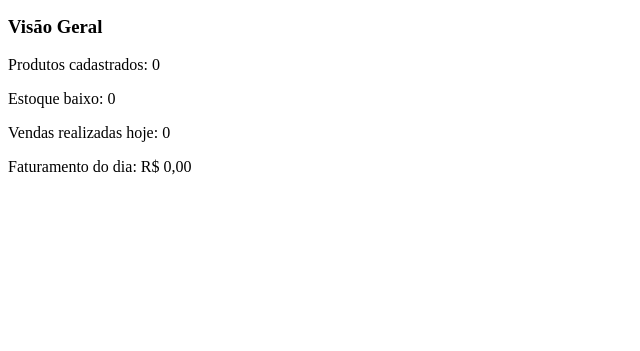
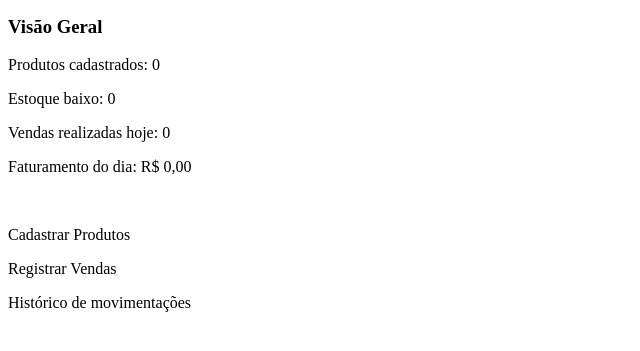
Before and after one commit to C-Garcia1/projeto, a plain HTML site: page Projeto/estoqui/frontend/index.html in a window 1280 px wide. Shown: the part 101-452 px from the top of the page, without its empty margins (0-640 px from the left). Drawn offline with Linux system fonts and the light colour scheme.

Commit message:
desenvolvimento do index

```diff
--- a/Projeto/estoqui/frontend/index.html
+++ b/Projeto/estoqui/frontend/index.html
@@ -4,6 +4,7 @@
     <meta charset="UTF-8">
     <meta name="viewport" content="width=device-width, initial-scale=1.0">
     <title>Estoqui</title>
+    <link rel="stylesheet" href="css/style.css">
 </head>
 <body>
     <h1>Estoqui</h1>
@@ -22,5 +23,14 @@
 
     </div>
 
+    <br>
+
+    <div class="acesso-rapido">
+        <p>Cadastrar Produtos</p>
+        <p>Registrar Vendas</p>
+        <p>Histórico de movimentações</p>
+    </div>
+
+    <script src="js/script.js"></script>
 </body>
 </html>
```
